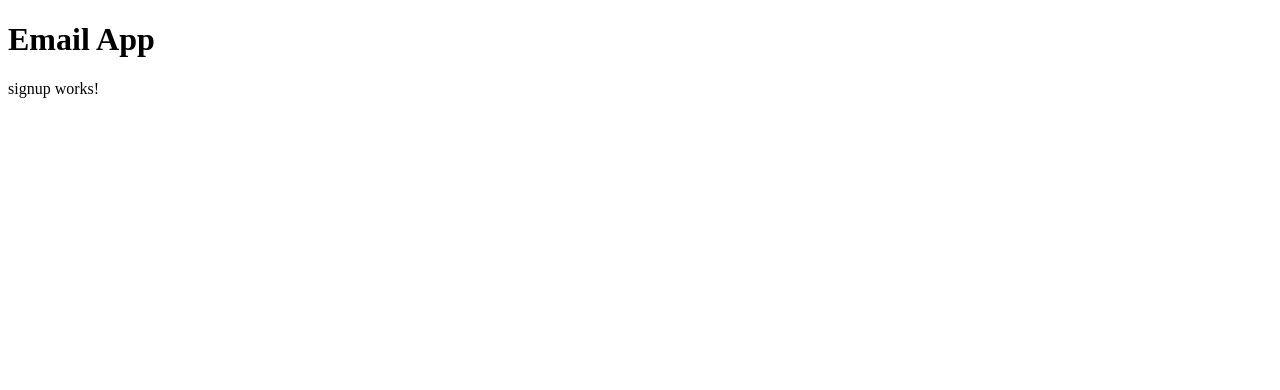
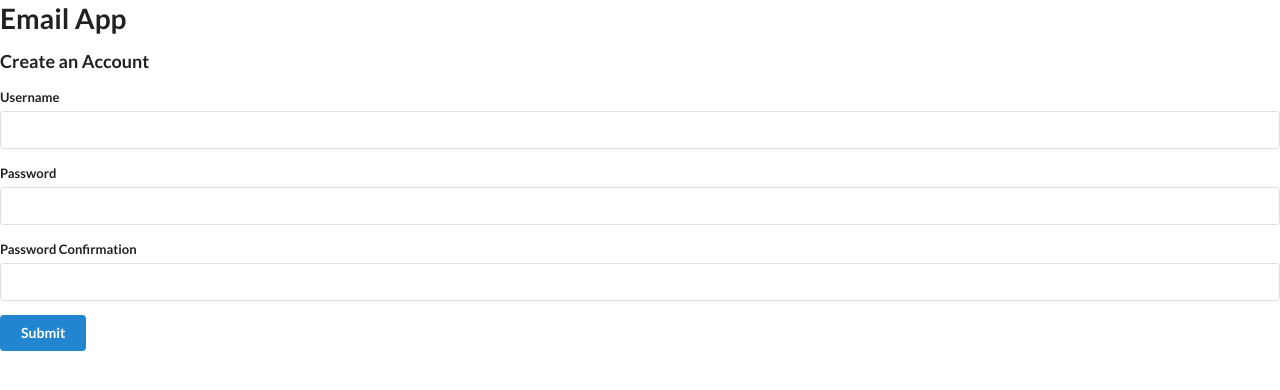
Before and after one commit to zmmohibul/email-app, an Angular app: page /signup in a window 1280 px wide. Shown: the top 390 px of the page. Built offline with nearby package versions, Linux system fonts and the light colour scheme.

Commit message:
Added Signup Form in Auth Module

```diff
--- a/package.json
+++ b/package.json
@@ -19,6 +19,7 @@
     "@angular/platform-browser-dynamic": "~12.2.0",
     "@angular/router": "~12.2.0",
     "rxjs": "~6.6.0",
+    "semantic-ui-css": "^2.4.1",
     "tslib": "^2.3.0",
     "zone.js": "~0.11.4"
   },
--- a/src/app/auth/auth.module.ts
+++ b/src/app/auth/auth.module.ts
@@ -1,5 +1,6 @@
 import { NgModule } from '@angular/core';
 import { CommonModule } from '@angular/common';
+import { ReactiveFormsModule } from "@angular/forms";
 
 import { AuthRoutingModule } from './auth-routing.module';
 import { SigninComponent } from './signin/signin.component';
@@ -13,7 +14,8 @@ import { SignupComponent } from './signup/signup.component';
   ],
   imports: [
     CommonModule,
-    AuthRoutingModule
+    AuthRoutingModule,
+    ReactiveFormsModule
   ],
 })
 export class AuthModule { }
--- a/src/app/auth/signup/signup.component.html
+++ b/src/app/auth/signup/signup.component.html
@@ -1 +1,19 @@
-<p>signup works!</p>
+<h3>Create an Account</h3>
+<form class="ui form" [formGroup]="authForm">
+  <div class="field">
+    <label>Username</label>
+    <input formControlName="username" />
+  </div>
+  <div class="field">
+    <label>Password</label>
+    <input formControlName="password" />
+  </div>
+  <div class="field">
+    <label>Password Confirmation</label>
+    <input formControlName="passwordConfirmation" />
+  </div>
+
+  <button class="ui submit button primary">
+    Submit
+  </button>
+</form>
--- a/src/app/auth/signup/signup.component.ts
+++ b/src/app/auth/signup/signup.component.ts
@@ -1,4 +1,5 @@
 import { Component, OnInit } from '@angular/core';
+import {FormControl, FormGroup} from "@angular/forms";
 
 @Component({
   selector: 'app-signup',
@@ -6,6 +7,11 @@ import { Component, OnInit } from '@angular/core';
   styleUrls: ['./signup.component.css']
 })
 export class SignupComponent implements OnInit {
+  authForm = new FormGroup({
+    username: new FormControl(''),
+    password: new FormControl(''),
+    passwordConfirmation: new FormControl(''),
+  })
 
   constructor() { }
 
--- a/src/styles.css
+++ b/src/styles.css
@@ -1 +1,2 @@
 /* You can add global styles to this file, and also import other style files */
+@import "semantic-ui-css/semantic.css";
```
Also changed, not shown: 1 other file (tests, documents, lock files or other folders).
